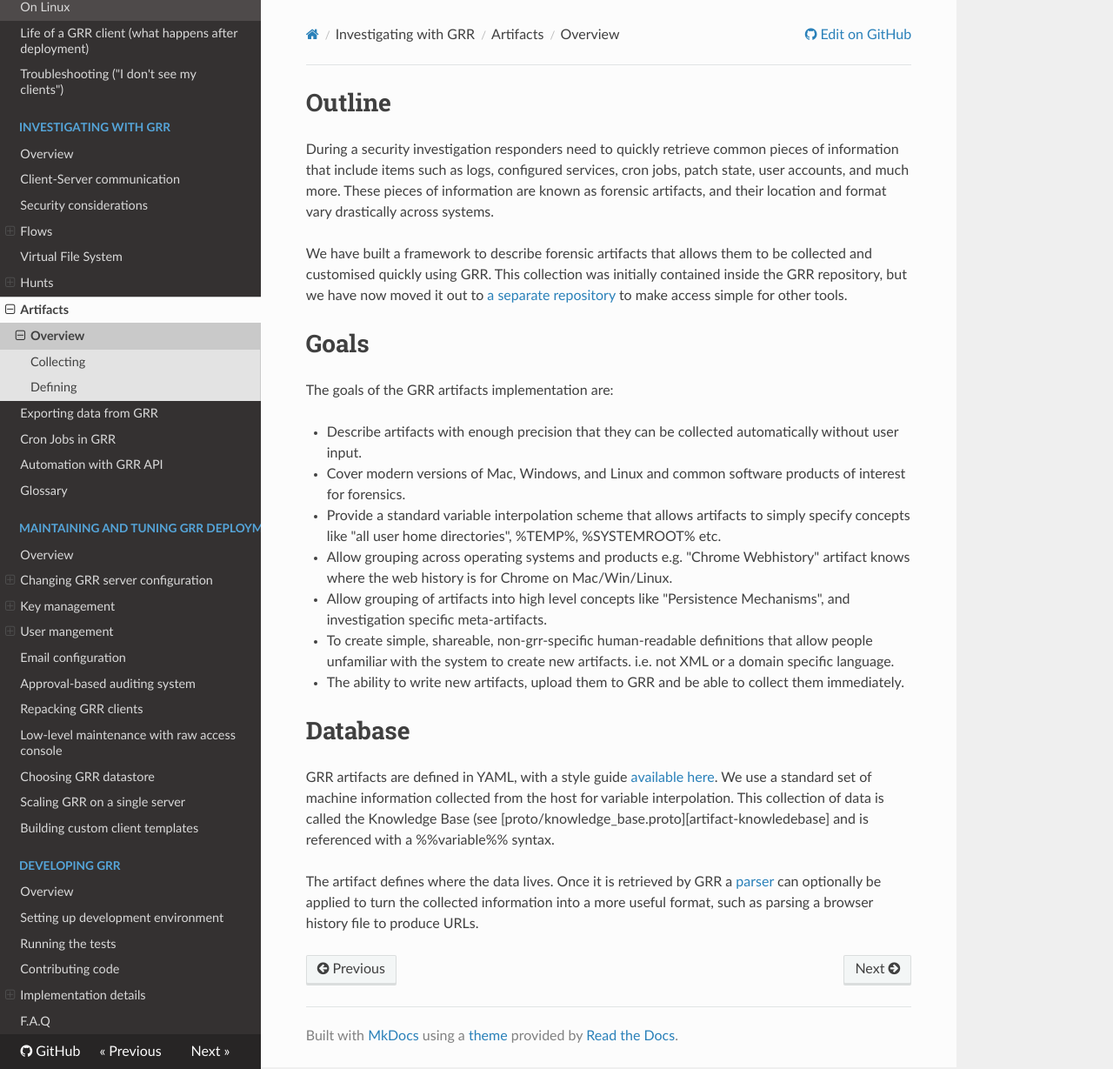
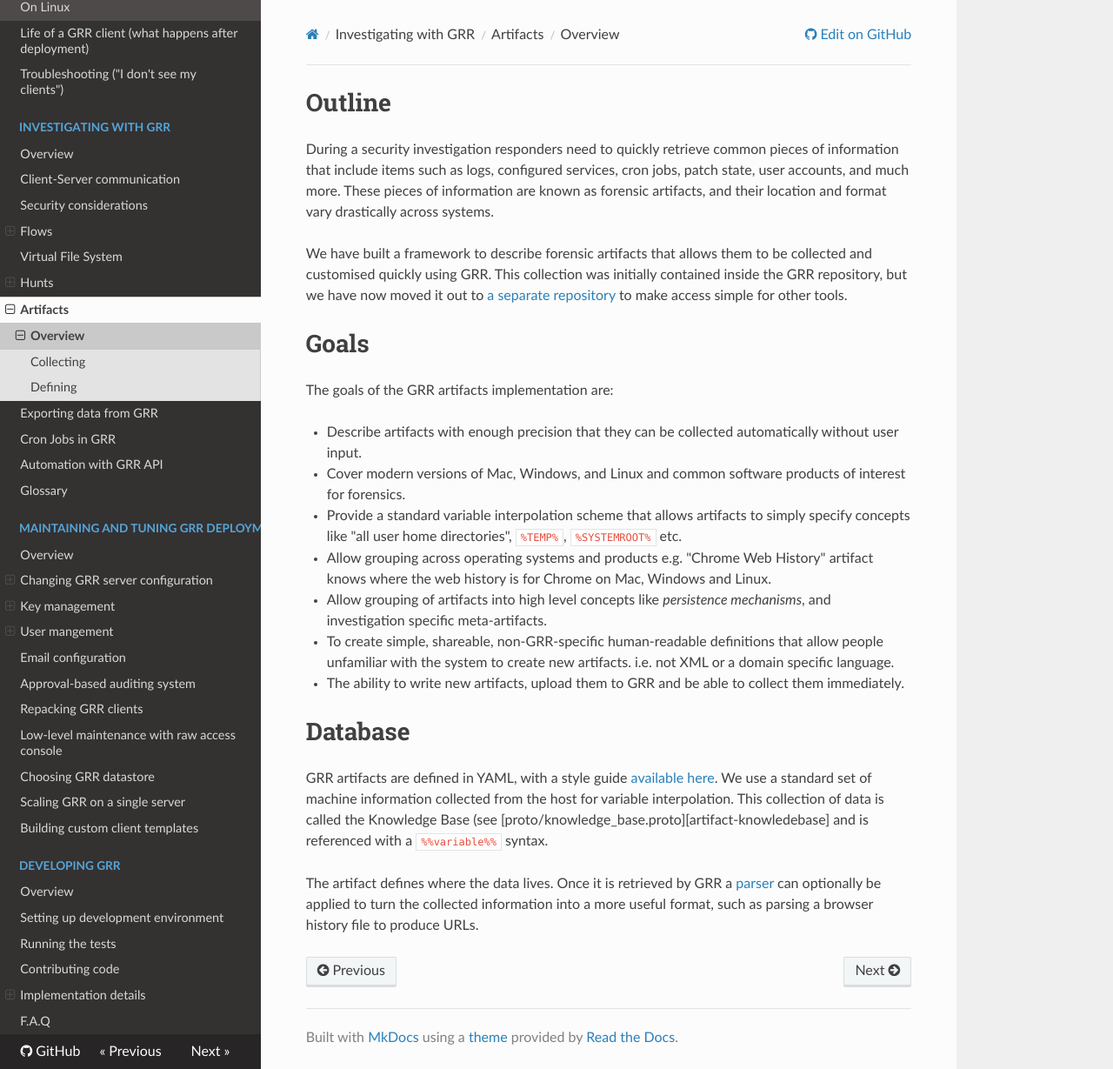
Before and after one commit to google/grr-doc, an MkDocs documentation site: the page built from docs/investigating-with-grr/artifacts/overview.md, in a window 1280 px wide and 1229 px high. Shown: the whole window at 87% size. Built offline with MkDocs 1.6.1, drawn with Linux system fonts in a browser that asks for light colours; nearby versions of some CDN libraries; old or Windows-style settings are respelled for this version of MkDocs.

Commit message:
Improve formatting in the artifact overview doc.

```diff
--- a/docs/investigating-with-grr/artifacts/overview.md
+++ b/docs/investigating-with-grr/artifacts/overview.md
@@ -9,9 +9,7 @@
 We have built a framework to describe forensic artifacts that allows them to be
 collected and customised quickly using GRR. This collection was initially
 contained inside the GRR repository, but we have now moved it out to [a separate
-repository][artifact-repository]
- to make access
-simple for other tools.
+repository][artifact-repository] to make access simple for other tools.
 
 # Goals
 
@@ -24,17 +22,17 @@
     products of interest for forensics.
 
   - Provide a standard variable interpolation scheme that allows artifacts to
-    simply specify concepts like "all user home directories", %TEMP%,
-    %SYSTEMROOT% etc.
+    simply specify concepts like "all user home directories", `%TEMP%`,
+    `%SYSTEMROOT%` etc.
 
   - Allow grouping across operating systems and products e.g. "Chrome
-    Webhistory" artifact knows where the web history is for Chrome on
-    Mac/Win/Linux.
+    Web History" artifact knows where the web history is for Chrome on Mac,
+    Windows and Linux.
 
-  - Allow grouping of artifacts into high level concepts like "Persistence
-    Mechanisms", and investigation specific meta-artifacts.
+  - Allow grouping of artifacts into high level concepts like *persistence
+    mechanisms*, and investigation specific meta-artifacts.
 
-  - To create simple, shareable, non-grr-specific human-readable definitions
+  - To create simple, shareable, non-GRR-specific human-readable definitions
     that allow people unfamiliar with the system to create new artifacts. i.e.
     not XML or a domain specific language.
 
```
Also changed, not shown: other parts of docs/investigating-with-grr/artifacts/overview.md (+3 -3 lines).
